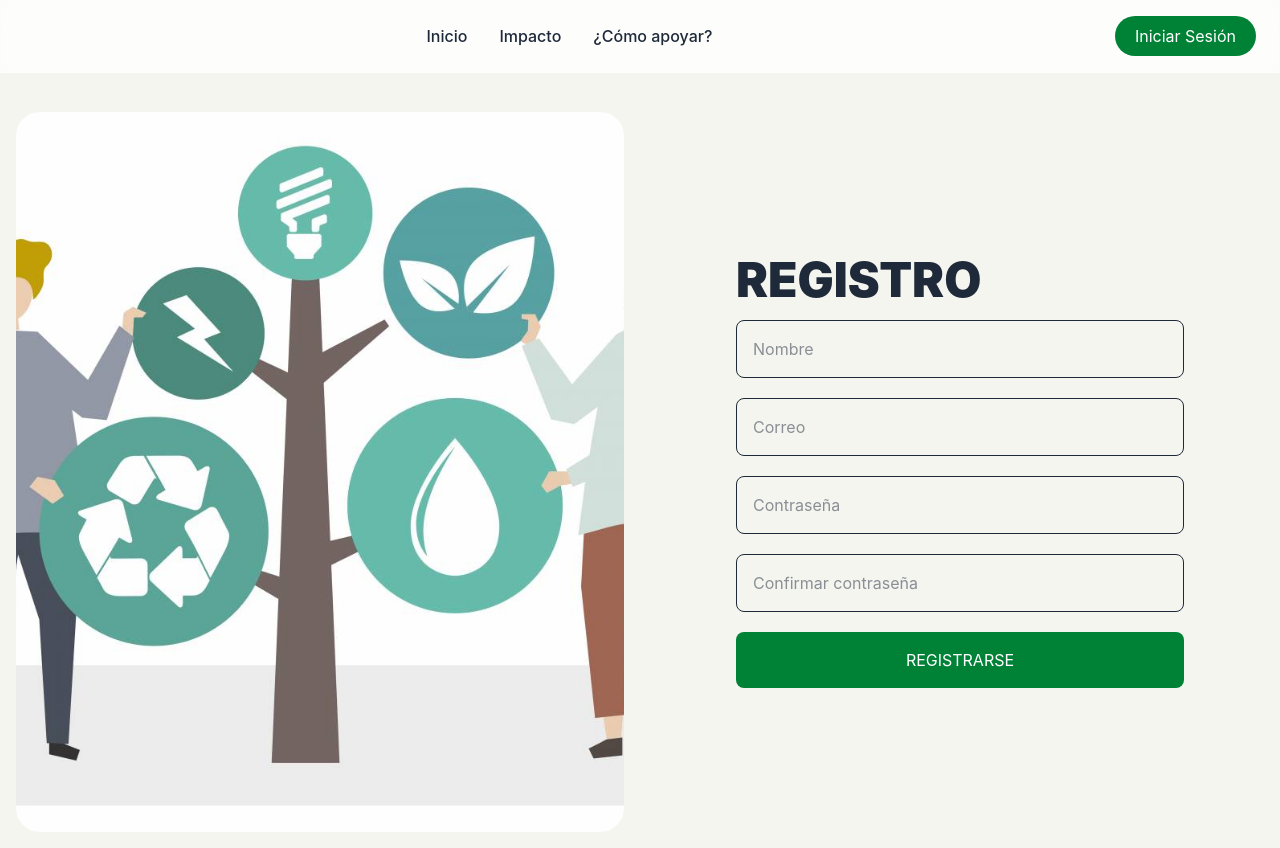
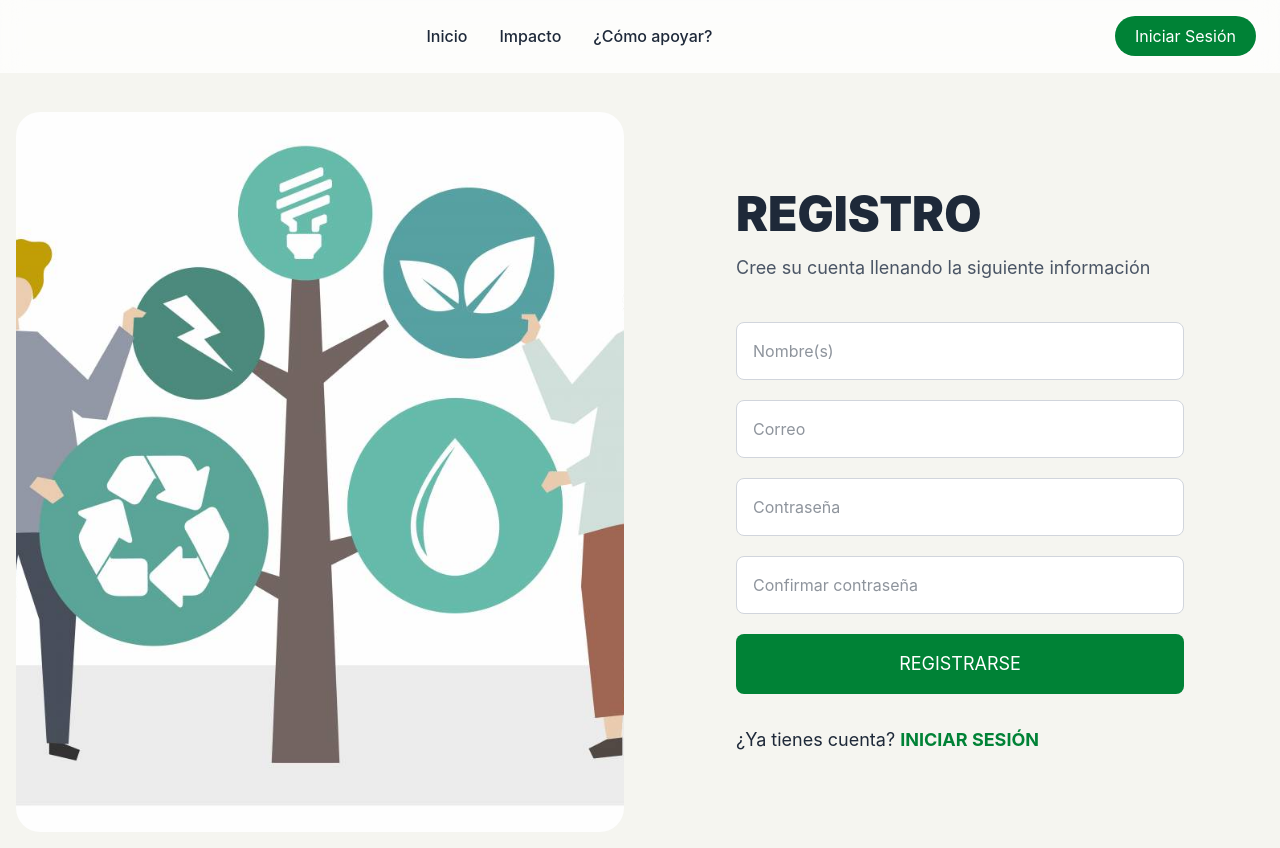
Before and after one commit to sahicr105/Proyecto_ods_22769, a React (Vite) app: page /login in a window 1280 px wide. Both pictures are taken after a click on the element "CREAR". Built offline with nearby package versions, Linux system fonts and the light colour scheme; no server answers.

Commit message:
mandar correo 1

```diff
--- a/src/Sesion/Login.jsx
+++ b/src/Sesion/Login.jsx
@@ -5,28 +5,21 @@ import {
   createUserWithEmailAndPassword,
   signInWithEmailAndPassword,
   updateProfile,
-  reauthenticateWithPopup,
+  sendEmailVerification,
 } from "firebase/auth";
 
-import {
-  doc,
-  setDoc,
-} from "firebase/firestore";
+import { doc, setDoc } from "firebase/firestore";
 
 import { auth, provider, db } from "../firebase";
 import Navbar from "../components/Navbar";
 import eco from "../assets/form.jpg";
 
-
 function Login() {
-
   const [register, setRegister] = useState(false);
-
 
   // LOGIN
   const [loginEmail, setLoginEmail] = useState("");
   const [loginPassword, setLoginPassword] = useState("");
-
 
   // REGISTRO
   const [nombre, setNombre] = useState("");
@@ -34,504 +27,237 @@ function Login() {
   const [password, setPassword] = useState("");
   const [confirmar, setConfirmar] = useState("");
 
-
-
-  // GOOGLE LOGIN + VERIFICACION
+  // GOOGLE LOGIN
   const loginGoogle = async () => {
-
     try {
-
-      const result = await signInWithPopup(
-        auth,
-        provider
-      );
-
-
-      // fuerza una nueva verificación
-      await reauthenticateWithPopup(
-        result.user,
-        provider
-      );
-
-
-      alert(
-        "Sesión iniciada: " + result.user.email
-      );
-
-
-    } catch(error){
-
+      await signInWithPopup(auth, provider);
+    } catch (error) {
       console.error(error);
-
-      alert(
-        "No se pudo verificar la cuenta"
-      );
-
     }
-
   };
-
-
-
 
   // LOGIN EMAIL
   const loginEmailPassword = async () => {
-
     try {
-
-      await signInWithEmailAndPassword(
+      const userCredential = await signInWithEmailAndPassword(
         auth,
         loginEmail,
         loginPassword
       );
 
+      const user = userCredential.user;
 
-    } catch(error){
-
+      // 🔒 BLOQUEO SI NO VERIFICÓ EMAIL
+      if (!user.emailVerified) {
+        alert("Debes verificar tu correo antes de iniciar sesión");
+        return;
+      }
+    } catch (error) {
       console.error(error);
-
-      alert(
-        "Correo o contraseña incorrectos"
-      );
-
+      alert("Correo o contraseña incorrectos");
     }
-
   };
-
-
-
-
 
   // REGISTRO
   const registrar = async () => {
-
-
-    if(
-      !nombre ||
-      !correo ||
-      !password ||
-      !confirmar
-    ){
-
-      return alert(
-        "Complete todos los campos"
-      );
-
+    if (!nombre || !correo || !password || !confirmar) {
+      return alert("Complete todos los campos");
     }
 
-
-
-    if(password !== confirmar){
-
-      return alert(
-        "Las contraseñas no coinciden"
-      );
-
+    if (password !== confirmar) {
+      return alert("Las contraseñas no coinciden");
     }
 
-
-
-
+    // VALIDACIÓN PASSWORD SEGURA
     const passwordRegex =
       /^(?=.*[A-Za-z])(?=.*\d)(?=.*[@$!%*#?&._-])[A-Za-z\d@$!%*#?&._-]{8,}$/;
 
-
-
-    if(!passwordRegex.test(password)){
-
-
+    if (!passwordRegex.test(password)) {
       return alert(
         "La contraseña debe tener mínimo 8 caracteres, 1 letra, 1 número y 1 símbolo"
       );
-
     }
 
-
-
-
-
     try {
-
-
-      const userCredential =
-      await createUserWithEmailAndPassword(
+      // 🔥 CREAR USUARIO
+      const userCredential = await createUserWithEmailAndPassword(
         auth,
         correo,
         password
       );
 
-
       const user = userCredential.user;
 
-
-
-
+      // 👤 NOMBRE DE USUARIO
       await updateProfile(user, {
-
         displayName: nombre,
-
       });
 
+      // 📧 VERIFICACIÓN DE EMAIL
+      await sendEmailVerification(user);
 
-
-
-
-      await setDoc(
-        doc(db,"usuarios",user.uid),
-        {
-
+      // 🗄️ FIRESTORE
+      await setDoc(doc(db, "usuarios", user.uid), {
         nombre,
         correo,
-          uid:user.uid,
+        uid: user.uid,
+        botellas: 0,
+        bolsas: 0,
+        desperdicios: 0,
+        total: 0,
+        primerImpacto: null,
+      });
 
-          botellas:0,
-          bolsas:0,
-          desperdicios:0,
-          total:0,
+      alert("Cuenta creada. Revisa tu correo para verificarla.");
 
-          primerImpacto:null
-
+      setRegister(false);
+    } catch (error) {
+      console.error(error);
+      alert("Error al crear cuenta");
     }
-
-      );
-
-
-
-      alert(
-        "Cuenta creada exitosamente"
-      );
-
-
-
-    }catch(error){
-
-
-      console.error(error);
-
-
-      alert(
-        "Error al crear cuenta"
-      );
-
-    }
-
-
   };
 
-
-
-
-
-
-
   return (
-
     <>
-
-
       <Navbar />
-
 
       <div className="min-h-screen pt-24 grid md:grid-cols-2 bg-[#f5f5f0]">
 
+        {/* IZQUIERDA */}
+        <div className="hidden md:flex items-center justify-center p-4">
+          <img
+            src={eco}
+            alt="eco"
+            className="w-full h-[90vh] object-cover rounded-3xl"
+          />
+        </div>
 
+        {/* DERECHA */}
+        <div className="flex items-center justify-center px-8 py-10">
+          <div className="w-full max-w-md">
 
-      <div className="hidden md:flex items-center justify-center p-4">
+            {/* LOGIN */}
+            {!register ? (
+              <>
+                <h1 className="text-5xl font-black mb-4">LOGIN</h1>
 
+                <p className="text-gray-600 mb-10 text-lg">
+                  Ingrese sus datos para iniciar sesión
+                </p>
 
-        <img
+                <div className="space-y-5">
 
-          src={eco}
-
-          alt="eco"
-
-          className="w-full h-[90vh] object-cover rounded-3xl"
-
+                  <input
+                    type="email"
+                    placeholder="Correo"
+                    value={loginEmail}
+                    onChange={(e) => setLoginEmail(e.target.value)}
+                    className="w-full p-4 rounded-lg border border-gray-300 outline-none focus:border-green-700 bg-white"
                   />
 
+                  <input
+                    type="password"
+                    placeholder="Contraseña"
+                    value={loginPassword}
+                    onChange={(e) => setLoginPassword(e.target.value)}
+                    className="w-full p-4 rounded-lg border border-gray-300 outline-none focus:border-green-700 bg-white"
+                  />
+
+                  <button
+                    onClick={loginEmailPassword}
+                    className="w-full bg-green-700 hover:bg-green-800 transition text-white py-4 rounded-lg text-lg"
+                  >
+                    INICIAR SESIÓN
+                  </button>
+
+                  <button
+                    onClick={loginGoogle}
+                    className="w-full border border-gray-300 hover:bg-gray-100 transition py-4 rounded-lg text-lg"
+                  >
+                    Continuar con Google
+                  </button>
 
                 </div>
 
-
-
-
-
-
-      <div className="flex items-center justify-center px-8 py-10">
-
-
-      <div className="w-full max-w-md">
-
-
-
-      {!register ? (
-
-
-
+                <p className="mt-8 text-lg">
+                  ¿No tienes cuenta?{" "}
+                  <span
+                    onClick={() => setRegister(true)}
+                    className="text-green-700 font-bold cursor-pointer"
+                  >
+                    CREAR
+                  </span>
+                </p>
+              </>
+            ) : (
               <>
-
-
-
-      <h1 className="text-5xl font-black mb-4">
-
-      LOGIN
-
-      </h1>
-
-
-
+                {/* REGISTRO */}
+                <h1 className="text-5xl font-black mb-4">REGISTRO</h1>
 
                 <p className="text-gray-600 mb-10 text-lg">
-
-      Ingrese sus datos para iniciar sesión
-
+                  Cree su cuenta llenando la siguiente información
                 </p>
-
-
-
 
                 <div className="space-y-5">
 
-
+                  <input
+                    type="text"
+                    placeholder="Nombre(s)"
+                    value={nombre}
+                    onChange={(e) => setNombre(e.target.value)}
+                    className="w-full p-4 rounded-lg border border-gray-300 outline-none focus:border-green-700 bg-white"
+                  />
 
                   <input
-
                     type="email"
-
                     placeholder="Correo"
-
-      value={loginEmail}
-
-      onChange={(e)=>
-      setLoginEmail(e.target.value)
-      }
-
-      className="w-full p-4 rounded-lg border bg-white"
-
+                    value={correo}
+                    onChange={(e) => setCorreo(e.target.value)}
+                    className="w-full p-4 rounded-lg border border-gray-300 outline-none focus:border-green-700 bg-white"
                   />
 
-
-
+                  <input
+                    type="password"
+                    placeholder="Contraseña"
+                    value={password}
+                    onChange={(e) => setPassword(e.target.value)}
+                    className="w-full p-4 rounded-lg border border-gray-300 outline-none focus:border-green-700 bg-white"
+                  />
 
                   <input
-
                     type="password"
-
-      placeholder="Contraseña"
-
-      value={loginPassword}
-
-      onChange={(e)=>
-      setLoginPassword(e.target.value)
-      }
-
-      className="w-full p-4 rounded-lg border bg-white"
-
+                    placeholder="Confirmar contraseña"
+                    value={confirmar}
+                    onChange={(e) => setConfirmar(e.target.value)}
+                    className="w-full p-4 rounded-lg border border-gray-300 outline-none focus:border-green-700 bg-white"
                   />
 
-
-
-
-
                   <button
-
-      onClick={loginEmailPassword}
-
-      className="w-full bg-green-700 text-white py-4 rounded-lg"
-
+                    onClick={registrar}
+                    className="w-full bg-green-700 hover:bg-green-800 transition text-white py-4 rounded-lg text-lg"
                   >
-
-      INICIAR SESIÓN
-
+                    REGISTRARSE
                   </button>
-
-
-
-
-
-      <button
-
-      onClick={loginGoogle}
-
-      className="w-full border py-4 rounded-lg"
-
-      >
-
-      Continuar con Google
-
-      </button>
-
-
-
 
                 </div>
 
+                <p className="mt-8 text-lg">
+                  ¿Ya tienes cuenta?{" "}
+                  <span
+                    onClick={() => setRegister(false)}
+                    className="text-green-700 font-bold cursor-pointer"
+                  >
+                    INICIAR SESIÓN
+                  </span>
+                </p>
+              </>
+            )}
 
-
-
-
-      <p className="mt-8">
-
-      ¿No tienes cuenta?{" "}
-
-
-      <span
-
-      onClick={() => setRegister(true)}
-
-      className="text-green-700 font-bold cursor-pointer"
-
-      >
-
-      CREAR
-
-      </span>
-
-
-      </p>
-
-
-
-
-
+          </div>
+        </div>
+      </div>
     </>
-
-
-
-
-
-      ) : (
-
-
-
-      <>
-
-      <h1 className="text-5xl font-black mb-4">
-
-      REGISTRO
-
-      </h1>
-
-
-
-      <div className="space-y-5">
-
-
-
-      <input
-
-      placeholder="Nombre"
-
-      value={nombre}
-
-      onChange={(e)=>
-      setNombre(e.target.value)
+  );
 }
 
-      className="w-full p-4 rounded-lg border"
-
-      />
-
-
-
-      <input
-
-      placeholder="Correo"
-
-      value={correo}
-
-      onChange={(e)=>
-      setCorreo(e.target.value)
-      }
-
-      className="w-full p-4 rounded-lg border"
-
-      />
-
-
-
-
-      <input
-
-      type="password"
-
-      placeholder="Contraseña"
-
-      value={password}
-
-      onChange={(e)=>
-      setPassword(e.target.value)
-      }
-
-      className="w-full p-4 rounded-lg border"
-
-      />
-
-
-
-
-
-      <input
-
-      type="password"
-
-      placeholder="Confirmar contraseña"
-
-      value={confirmar}
-
-      onChange={(e)=>
-      setConfirmar(e.target.value)
-      }
-
-      className="w-full p-4 rounded-lg border"
-
-      />
-
-
-
-
-
-      <button
-
-      onClick={registrar}
-
-      className="w-full bg-green-700 text-white py-4 rounded-lg"
-
-      >
-
-      REGISTRARSE
-
-      </button>
-
-
-
-      </div>
-
-
-
-
-
-      </>
-
-      )}
-
-
-
-      </div>
-
-
-      </div>
-
-
-    </div>
-
-
-    </>
-
-  );
-
-}
-
-
-
 export default Login;
```
Lines whose indentation alone changed are shown as unchanged.
